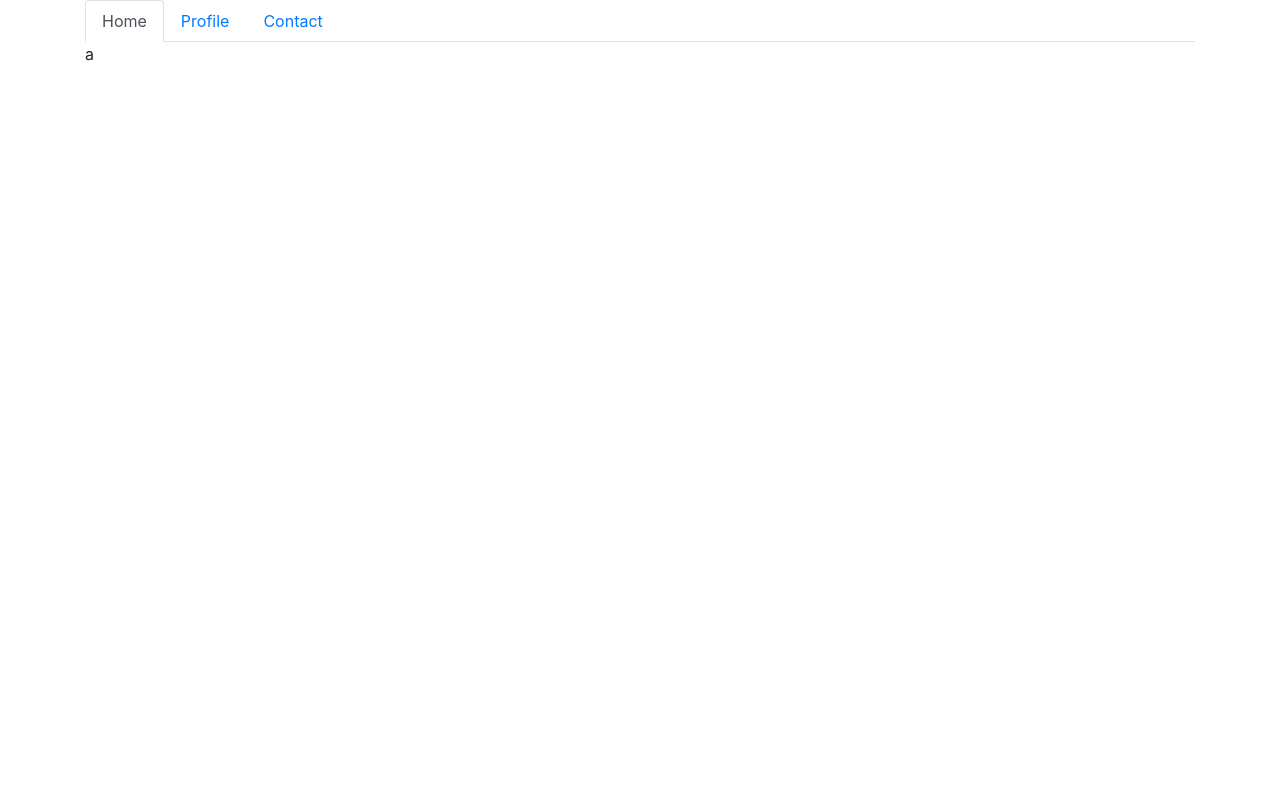
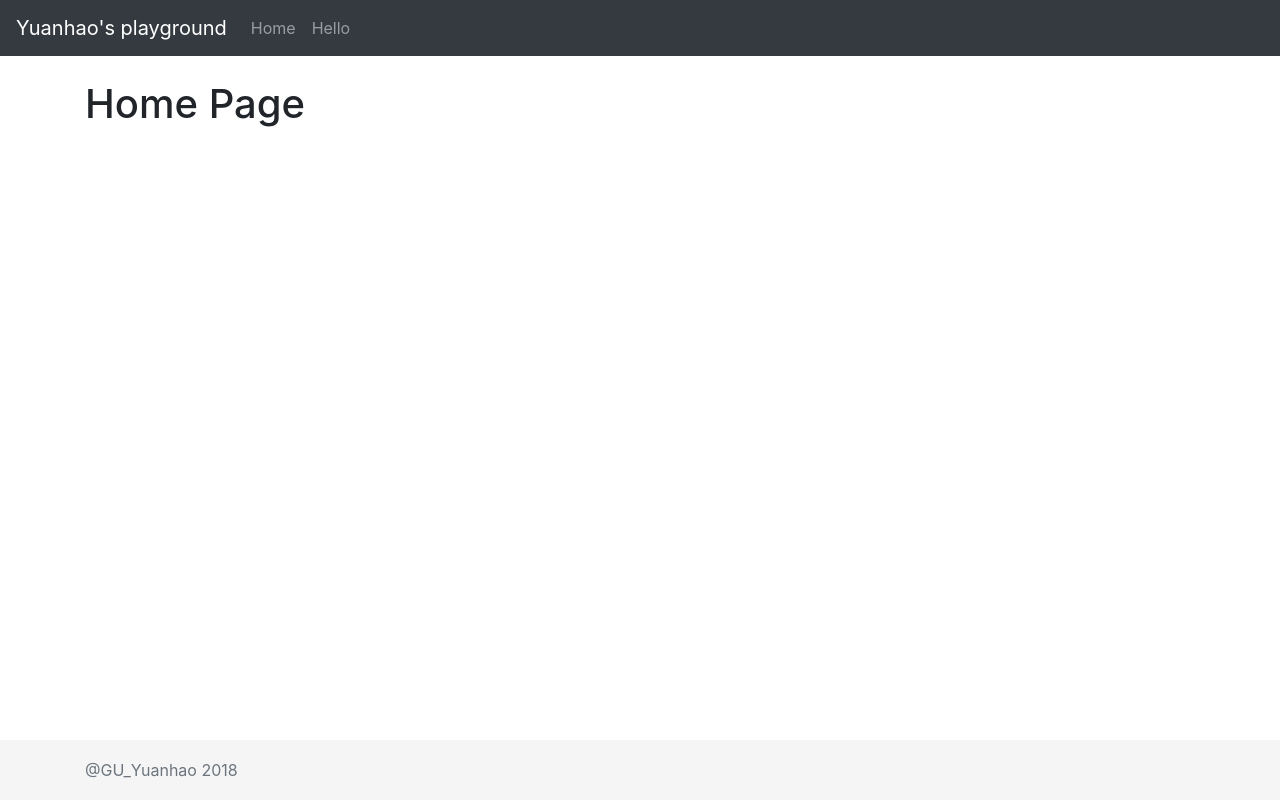
Before and after one commit to guyuanhao/yuanhao_playground, a React (Create React App) app in the folder webapp/yp-front/: page / in a window 1280 px wide. Built offline with nearby package versions, Linux system fonts and the light colour scheme.

Commit message:
change header & add footer

```diff
--- a/webapp/yp-front/package.json
+++ b/webapp/yp-front/package.json
@@ -7,7 +7,9 @@
     "jquery": "^3.3.1",
     "popper.js": "^1.14.3",
     "react": "^16.4.1",
+    "react-bootstrap": "^0.32.1",
     "react-dom": "^16.4.1",
+    "react-router-dom": "^4.3.1",
     "react-scripts": "1.1.4"
   },
   "scripts": {
--- a/webapp/yp-front/src/App.css
+++ b/webapp/yp-front/src/App.css
@@ -22,7 +22,21 @@
   font-size: large;
 }
 
+.App-content{
+  padding-top: 80px;
+}
+
 @keyframes App-logo-spin {
   from { transform: rotate(0deg); }
   to { transform: rotate(360deg); }
 }
+
+
+footer {
+  position:absolute;
+  width:100%;
+  height: 60px;
+  bottom:0;
+  line-height: 60px;
+  background-color:#f5f5f5;
+}
--- a/webapp/yp-front/src/App.js
+++ b/webapp/yp-front/src/App.js
@@ -1,21 +1,38 @@
 import React, { Component } from 'react';
-import logo from './logo.svg';
 import './App.css';
-import {Hello} from './Hello';
-import {Header} from './components/Header'
+import {Hello} from './components/Hello';
+import {Home} from './components/Home.js';
+import {Header} from './components/Header';
+import { BrowserRouter as Router, Route } from 'react-router-dom'
 
 class App extends Component {
   render() {
     return (
-      <div className="container">
-        <Header/>
-        {/* <header className="App-header">
+      <Router>
+        <div>
+          <Header/>
+          <main role="main" className="container App-content">
+            <div>
+              <Route path="/" exact component={Home} />
+              <Route path="/hello" component={Hello} />
+            </div>
+          </main>
+          <footer className="footer">
+              <div className="container">
+                <span className="text-muted">
+                  @GU_Yuanhao 2018
+                </span>
+              </div>
+          </footer>
+        </div>
+      </Router>
+
+
+      /* <header className="App-header">
           <img src={logo} className="App-logo" alt="logo" />
           <h1 className="App-title">Welcome to Yuanhao's awesome playground</h1>
         </header>
-        <Hello className="App-intro" message="My friend" /> */}
-
-      </div>
+        <Hello className="App-intro" message="My friend" /> */
     );
   }
 }
--- a/webapp/yp-front/src/components/Header.js
+++ b/webapp/yp-front/src/components/Header.js
@@ -1,24 +1,20 @@
-import React, {Component} from 'react';
+import React from 'react';
+import { Link } from "react-router-dom";
 
 export const Header= (props) =>{
     return(
-        <div>
-            <ul className="nav nav-tabs" id="myTab" role="tablist">
-                <li className="nav-item">
-                    <a className="nav-link active" id="home-tab" data-toggle="tab" href="#home" role="tab" aria-controls="home" aria-selected="true">Home</a>
-                </li>
-                <li className="nav-item">
-                    <a className="nav-link" id="profile-tab" data-toggle="tab" href="#profile" role="tab" aria-controls="profile" aria-selected="false">Profile</a>
-                </li>
-                <li className="nav-item">
-                    <a className="nav-link" id="contact-tab" data-toggle="tab" href="#contact" role="tab" aria-controls="contact" aria-selected="false">Contact</a>
-                </li>
-            </ul>
-            <div className="tab-content" id="myTabContent">
-                <div className="tab-pane fade show active" id="home" role="tabpanel" aria-labelledby="home-tab">a</div>
-                <div className="tab-pane fade" id="profile" role="tabpanel" aria-labelledby="profile-tab">b</div>
-                <div className="tab-pane fade" id="contact" role="tabpanel" aria-labelledby="contact-tab">c</div>
+        <nav className="navbar navbar-expand-md navbar-dark fixed-top bg-dark">
+            <a className="navbar-brand" href="#">Yuanhao's playground</a>
+            <div className="collapse navbar-collapse">
+                <ul className="navbar-nav mr-auto">
+                    <li className="nav-item">
+                        <Link to="/"  className="nav-link">Home</Link>
+                    </li>
+                    <li className="nav-item">
+                        <Link to="/Hello"  className="nav-link">Hello</Link>
+                    </li>
+                </ul>
             </div>
-        </div>
+        </nav>
     )
 }
--- a/webapp/yp-front/src/Hello.js
+++ b/webapp/yp-front/src/components/Hello.js
@@ -23,6 +23,7 @@ export class Hello extends Component {
     render() {
       return (
         <div>
+            <h1>Yuanhao's Greeting</h1>
             <p>hello world! {this.props.message}!</p>
             <p>{this.state.message}</p>
             <button onClick={this.updateMessage}>Click to change</button>
--- /dev/null
+++ b/webapp/yp-front/src/components/Home.js
@@ -0,0 +1,12 @@
+import React, { Component } from 'react';
+
+export class Home extends Component{
+
+    render(){
+        return(
+            <div>
+                <h1>Home Page</h1>
+            </div>
+        )
+    }
+}
```
Also changed, not shown: 1 other file (tests, documents, lock files or other folders).
